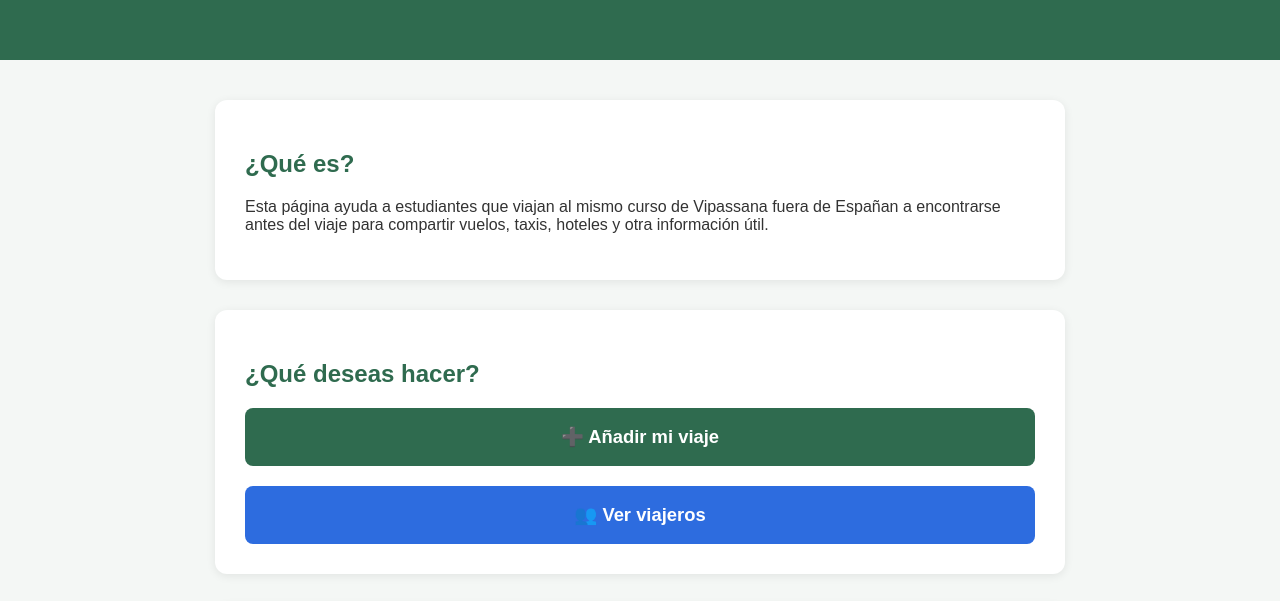
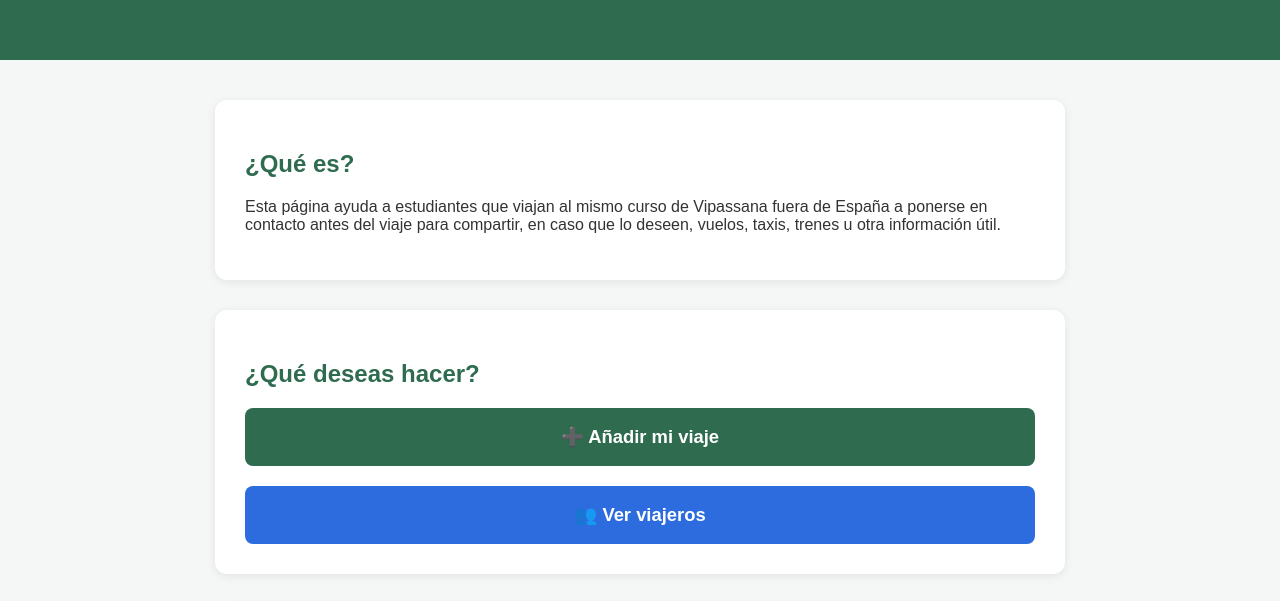
Before and after one commit to jotoca1975/vuelosacursos, a plain HTML site: page index.html in a window 1280 px wide. Shown: the part 128-729 px from the top of the page. Drawn offline with Linux system fonts and the light colour scheme.

Commit message:
Correct Spanish text for clarity and accuracy

```diff
--- a/index.html
+++ b/index.html
@@ -130,7 +130,7 @@ Viajes compartidos desde España hacia centros de Vipassana fuera del país
 
 <p>
 
-Esta página ayuda a estudiantes que viajan al mismo curso de Vipassana fuera de Españan a encontrarse antes del viaje para compartir vuelos, taxis, hoteles y otra información útil.
+Esta página ayuda a estudiantes que viajan al mismo curso de Vipassana fuera de España a ponerse en contacto antes del viaje para compartir, en caso que lo deseen, vuelos, taxis, trenes u otra información útil.
 
 </p>
 
```
